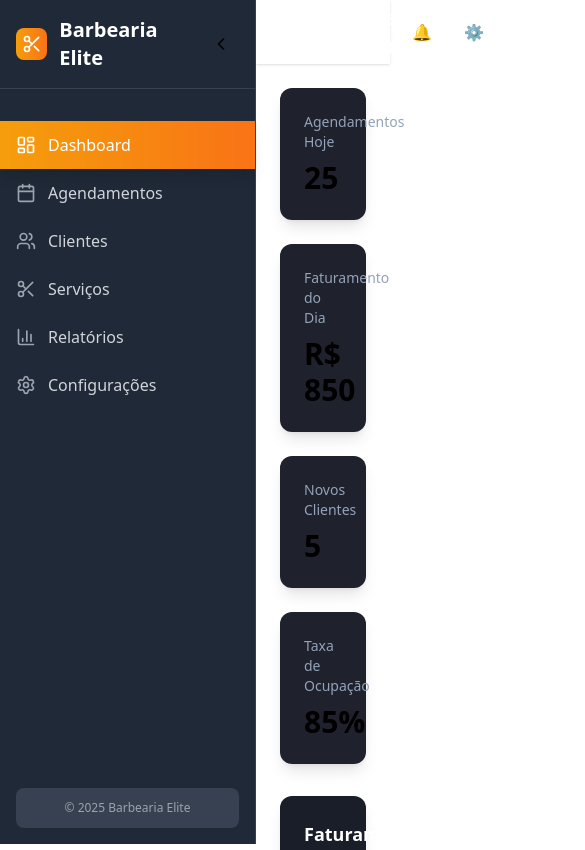
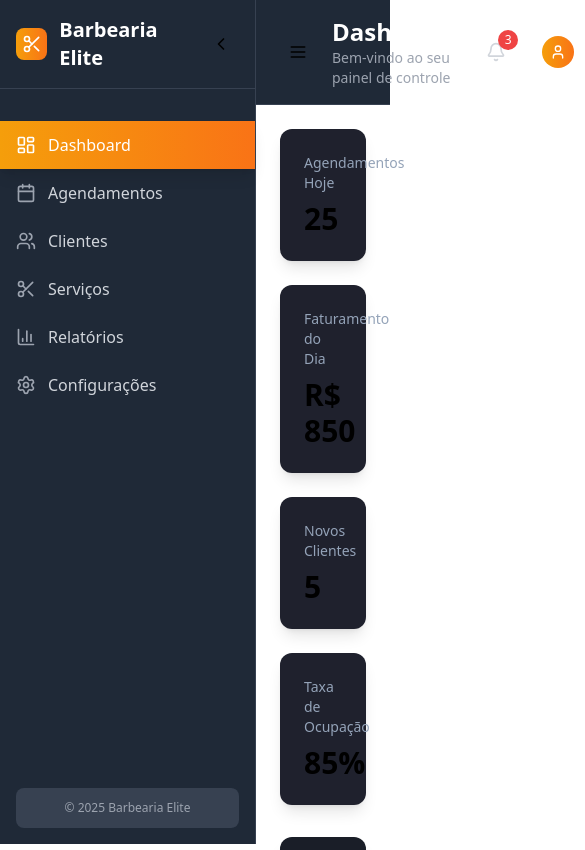
Before and after one commit to BaiConNet/barber-admin, a React (Vite) app: page /dashboard in a window 390 px wide. Shown: the top 850 px of the page, 585 px wide, since content can reach past the window. Built offline with nearby package versions, Linux system fonts and the light colour scheme; sample sign-in values are in the browser's storage.

Commit message:
feat: implementar novo Header animado e responsivo com lucide-react

```diff
--- a/src/components/Header.jsx
+++ b/src/components/Header.jsx
@@ -1,34 +1,73 @@
 import React from "react";
-import { UserCircleIcon } from "@heroicons/react/24/solid";
-import { Bars3Icon } from "@heroicons/react/24/outline";
+import { motion } from "framer-motion";
+import { Bell, Search, User, Menu } from "lucide-react";
 
-export default function Header() {
+const pageNames = {
+  dashboard: "Dashboard",
+  appointments: "Agendamentos",
+  clients: "Clientes",
+  services: "Serviços",
+  analytics: "Relatórios",
+  settings: "Configurações",
+};
+
+export default function Header({ sidebarOpen, setSidebarOpen, currentPage }) {
   return (
-    <header className="w-full h-16 flex items-center justify-between px-6 shadow">
-      <div className="flex items-center gap-4">
-        <button className="md:hidden text-white p-2 hover:bg-white/20 rounded-lg">
-          <Bars3Icon className="w-6 h-6" />
-        </button>
-        <span className="text-white font-bold text-xl">Barber Admin</span>
-      </div>
-      <div className="flex items-center gap-4">
-        <button className="text-white hover:bg-white/20 p-2 rounded-lg transition-colors duration-200">
-          🔔
-        </button>
-        <button className="text-white hover:bg-white/20 p-2 rounded-lg transition-colors duration-200">
-          ⚙️
-        </button>
+    <motion.header
+      className="bg-gray-800 border-b border-gray-700 px-6 py-4"
+      initial={{ y: -20, opacity: 0 }}
+      animate={{ y: 0, opacity: 1 }}
+      transition={{ duration: 0.3 }}
+    >
+      <div className="flex items-center justify-between">
+        {/* Left side */}
+        <div className="flex items-center space-x-4">
+          <button
+            onClick={() => setSidebarOpen(!sidebarOpen)}
+            className="lg:hidden p-2 rounded-lg hover:bg-gray-700 transition-colors"
+          >
+            <Menu className="w-5 h-5" />
+          </button>
+          <div>
+            <h2 className="text-2xl font-bold text-white">
+              {pageNames[currentPage] || "Dashboard"}
+            </h2>
+            <p className="text-gray-400 text-sm">
+              Bem-vindo ao seu painel de controle
+            </p>
+          </div>
+        </div>
 
-        <div className="flex items-center gap-3 hover:bg-white/10 p-2 rounded-lg transition-colors duration-200 cursor-pointer">
-          <UserCircleIcon className="w-10 h-10 text-white" />
-          {/*<img
-                      src="https://via.placeholder.com/40"
-                      alt="Usuario"
-                      className="w-10 h-10 rounded-full border-2 border-white"
-                    />*/}
-          <span className="text-white">Olá, Usuario</span>
+        {/* Right side */}
+        <div className="flex items-center space-x-4">
+          {/* Search */}
+          <div className="relative hidden md:block">
+            <Search className="absolute left-3 top-1/2 transform -translate-y-1/2 text-gray-400 w-4 h-4" />
+            <input
+              type="text"
+              placeholder="Buscar..."
+              className="bg-gray-700 text-white pl-10 pr-4 py-2 rounded-lg border border-gray-600 focus:border-amber-500 focus:outline-none focus:ring-1 focus:ring-amber-500 transition-colors"
+            />
+          </div>
+          {/* Notifications */}
+          <button className="relative p-2 rounded-lg hover:bg-gray-700 transition-colors">
+            <Bell className="w-5 h-5 text-gray-300" />
+            <span className="absolute -top-1 -right-1 bg-red-500 text-white text-xs rounded-full w-5 h-5 flex items-center justify-center">
+              3
+            </span>
+          </button>
+          {/* Profile */}
+          <div className="flex items-center space-x-3">
+            <div className="hidden md:block text-right">
+              <p className="text-sm font-medium text-white">João Silva</p>
+              <p className="text-xs text-gray-400">Administrador</p>
+            </div>
+            <div className="w-8 h-8 bg-gradient-to-r from-amber-500 to-orange-500 rounded-full flex items-center justify-center">
+              <User className="w-4 h-4 text-white" />
+            </div>
+          </div>
         </div>
       </div>
-    </header>
+    </motion.header>
   );
 }
```
